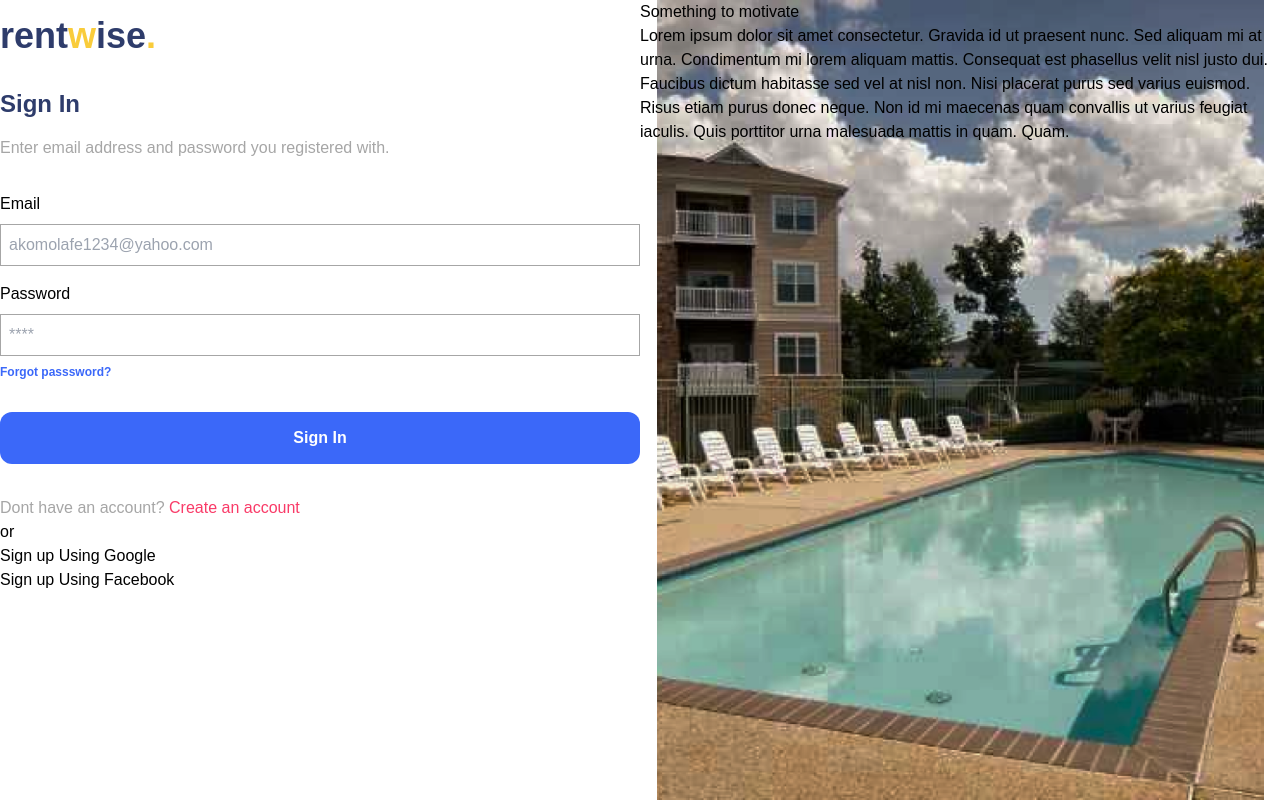
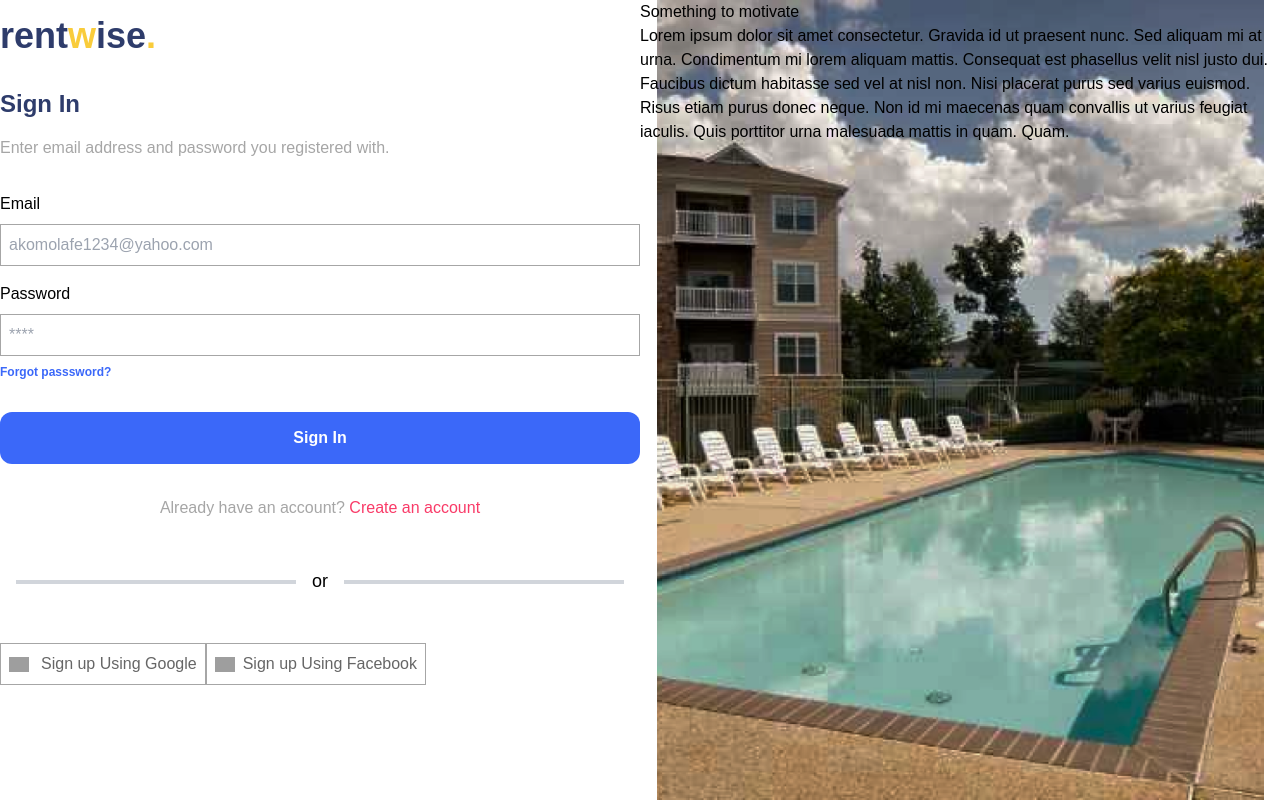
Before and after one commit to Obadea/rentwise, a React (Create React App) app: page /signin in a window 1280 px wide. Built offline with nearby package versions, Linux system fonts and the light colour scheme; grey boxes are pictures that could not be loaded; a web font is replaced by a local one.

Commit message:
added social logos

```diff
--- a/src/pages/signinpage/SignInPage.jsx
+++ b/src/pages/signinpage/SignInPage.jsx
@@ -40,18 +40,37 @@ function SignInPage() {
               <button className="w-full h-[52px] px-[10px] py-[20px] rounded-xl bg-customSearchblue text-white text-base flex justify-center items-center  font-bold ">
                 Sign In
               </button>
-              <p className="text-base font-normal text-customBlackShade">
-                Dont have an account?{" "}
+              <p className="text-base font-normal text-customBlackShade text-center">
+                Already have an account?{" "}
                 <a href="#" className="text-customaccent">
                   Create an account
                 </a>
               </p>
             </div>
           </form>
-          <p>or</p>
-          <div>
-            <h4>Sign up Using Google</h4>
-            <h4>Sign up Using Facebook</h4>
+          <div class="container mx-auto text-center my-12">
+            <div class="or-tag relative inline-block mx-4 flex justify-center items-center">
+              <div class="w-1/2 h-1 bg-gray-300"></div>
+              <span class="mx-4 font-normal text-[18px]">or</span>
+              <div class="w-1/2 h-1 bg-gray-300"></div>
+            </div>
+          </div>
+          <div className="flex">
+            <h4 className="flex border gap-3 justify-center items-center border-customBlackShade p-2 text-customStreetcolor">
+              <img
+                src="https://www.cdnlogo.com/logos/g/35/google-icon.svg"
+                className="w-5"
+              />
+              Sign up Using Google
+            </h4>
+
+            <h4 className="flex border items-center gap-2 border-customBlackShade p-2 text-customStreetcolor">
+              <img
+                src="https://www.cdnlogo.com/logos/f/74/facebook.svg"
+                className="w-5"
+              />
+              Sign up Using Facebook
+            </h4>
           </div>
         </div>
       </div>
```
